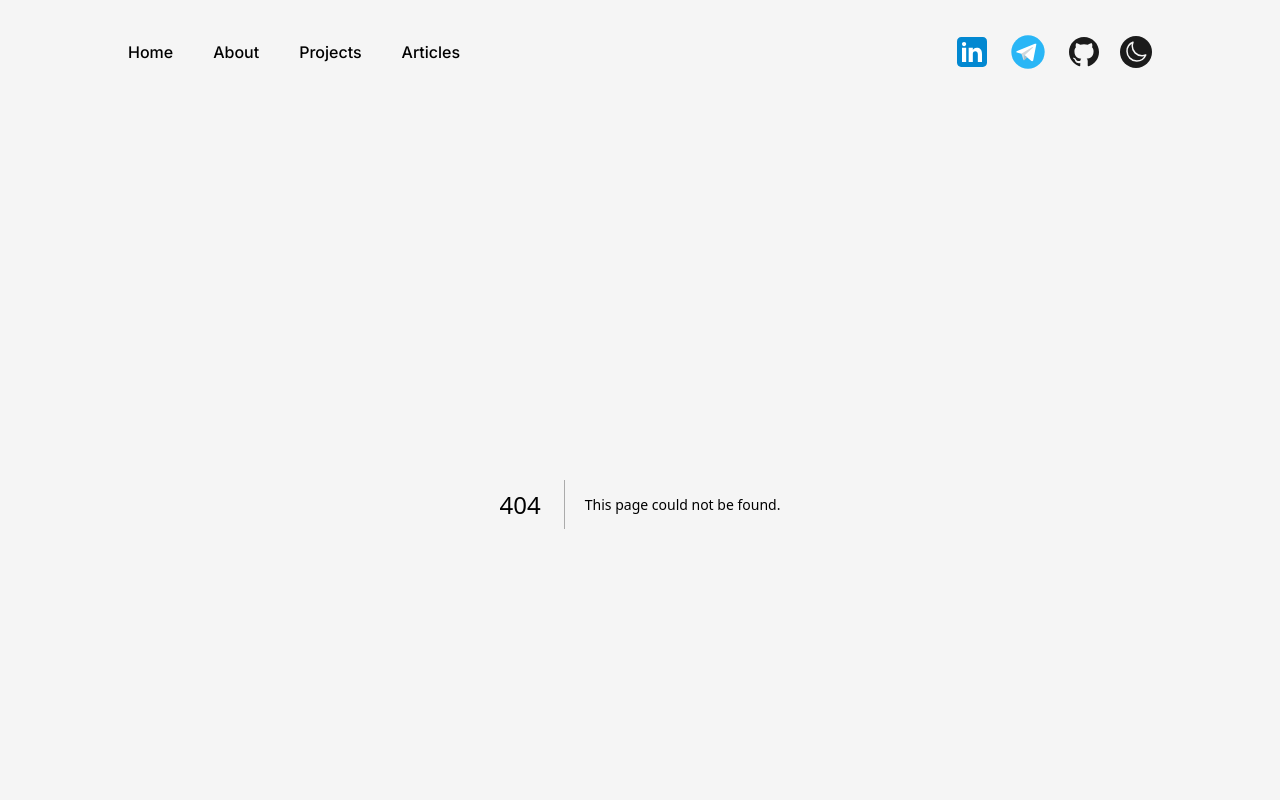
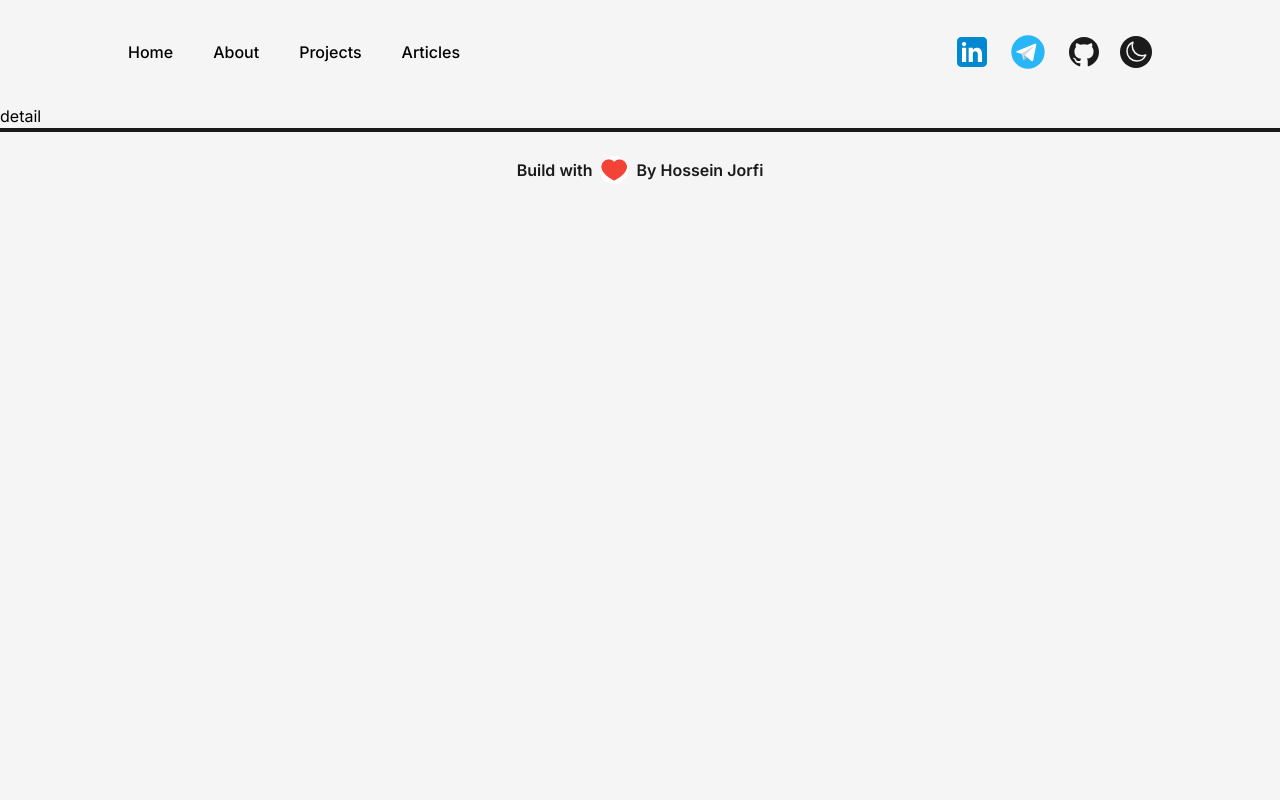
Before and after one commit to hossein-jorfi/portfolio-website, a Next.js app: page /Projects/project-detail in a window 1280 px wide. Before the commit this address had no page. Shown: the top 800 px of the page. Built offline with nearby package versions, Linux system fonts and the light colour scheme.

Commit message:
project detail routing

```diff
--- /dev/null
+++ b/src/app/Projects/project-detail/page.tsx
@@ -0,0 +1,9 @@
+const page = () => {
+      return (
+            <div>
+                  detail
+            </div>
+      );
+};
+
+export default page;
--- a/src/app/layout.tsx
+++ b/src/app/layout.tsx
@@ -1,4 +1,3 @@
-"use client";
 import "./globals.css";
 
 // Components
@@ -11,24 +10,22 @@ const inter = Inter({ subsets: ["latin"] });
 // import { Montserrat } from "next/font/google";
 // const montserrat = Montserrat({ subsets: ["latin"] });
 
-// export const metadata = {
-//   title: "Hossein Jorfi",
-//   description: "Hossein Jorfi Portfolio Website",
-// };
+export const metadata = {
+  title: "Hossein Jorfi",
+  description: "Hossein Jorfi Portfolio Website",
+};
 
 export default function RootLayout({
   children,
 }: {
   children: React.ReactNode;
 }) {
-  const theme = localStorage.getItem("theme");
+  // const theme = localStorage.getItem("theme");
 
   return (
     <html>
       <body
-        className={`${inter.className} ${
-          theme === "dark" ? "bg-dark" : "bg-light"
-        } w-full min-h-screen`}
+        className={`${inter.className} bg-light w-full min-h-screen`}
       >
         <NavBar>
           {children}
--- a/src/components/modules/ProjectCard.tsx
+++ b/src/components/modules/ProjectCard.tsx
@@ -1,5 +1,6 @@
 import Image, { StaticImageData } from "next/image";
 import myPic2 from "../../../public/images/about_page_photo.jpg";
+import Link from "next/link";
 
 const ProjectCard = ({
   icons,
@@ -11,7 +12,7 @@ const ProjectCard = ({
   image: StaticImageData;
 }) => {
   return (
-    <div className="mt-7 sm:mt-0 w-full h-max relative sm:col-span-6 rounded-2xl border-2 border-solid border-dark dark:border-light bg-light dark:bg-dark p-4">
+    <Link href="/Projects/project-detail" className="mt-7 sm:mt-0 w-full h-max relative sm:col-span-6 rounded-2xl border-2 border-solid border-dark dark:border-light bg-light dark:bg-dark p-4">
       <div className="absolute top-0 -right-3 w-[102%] h-[103%] rounded-[1.5rem] bg-dark dark:bg-light -z-10"></div>
 
       <div className="flex justify-between items-center">
@@ -31,7 +32,7 @@ const ProjectCard = ({
           className="rounded-2xl w-full h-auto"
         />
       </div>
-    </div>
+    </Link>
   );
 };
 
```
